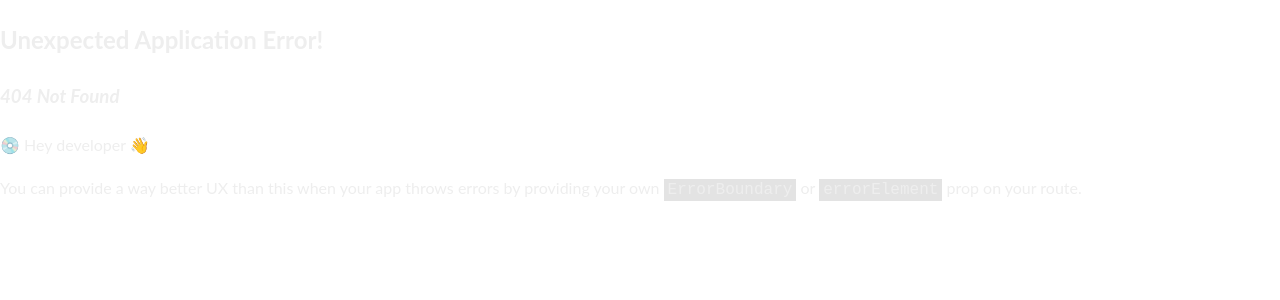
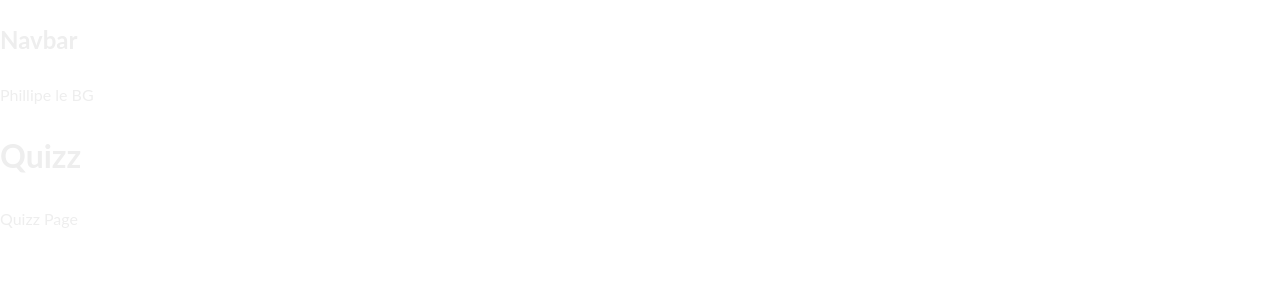
Before and after one commit to XamTV/Protojam-team-B, a React (Vite) app in the folder client/: page /quizz in a window 1280 px wide. Before the commit this address had no page. Shown: the top 300 px of the page. Built offline with nearby package versions, Linux system fonts and the light colour scheme.

Commit message:
Setup done, Ready to work

```diff
--- a/client/src/App.jsx
+++ b/client/src/App.jsx
@@ -1,7 +1,15 @@
+import { Outlet } from "react-router-dom";
+
+import Navbar from "./components/Navbar";
 import "./style/App.scss";
 
 function App() {
-  return <main>ceci est du contenue</main>;
+  return (
+    <>
+      <Navbar />
+      <Outlet />
+    </>
+  );
 }
 
 export default App;
--- a/client/src/components/Navbar.jsx
+++ b/client/src/components/Navbar.jsx
@@ -0,0 +1,13 @@
+import "../style/Navbar.scss";
+
+function Navbar() {
+  return (
+    <section className="NavbarComponent">
+      <h1>Navbar</h1>
+
+      <p>Phillipe le BG</p>
+    </section>
+  );
+}
+
+export default Navbar;
--- a/client/src/pages/Home.jsx
+++ b/client/src/pages/Home.jsx
@@ -0,0 +1,11 @@
+import "../style/Home.scss";
+
+export default function Home() {
+  return (
+    <div id="HomeContainer">
+      <h1>Home</h1>
+
+      <p>Home Page</p>
+    </div>
+  );
+}
--- a/client/src/pages/Quizz.jsx
+++ b/client/src/pages/Quizz.jsx
@@ -0,0 +1,11 @@
+import "../style/Quizz.scss";
+
+export default function Quizz() {
+  return (
+    <div id="QuizzContainer">
+      <h1>Quizz</h1>
+
+      <p>Quizz Page</p>
+    </div>
+  );
+}
--- a/client/src/pages/Team.jsx
+++ b/client/src/pages/Team.jsx
@@ -0,0 +1,11 @@
+import "../style/Team.scss";
+
+export default function Team() {
+  return (
+    <div id="TeamContainer">
+      <h1>Team</h1>
+
+      <p>Team Page</p>
+    </div>
+  );
+}
```
Also changed, not shown: client/src/components/MCQ.jsx (+13 -0 lines), client/src/components/Members.jsx (+13 -0 lines), client/src/main.jsx (+19 -8 lines), 1 other file (tests, documents, lock files or other folders).
